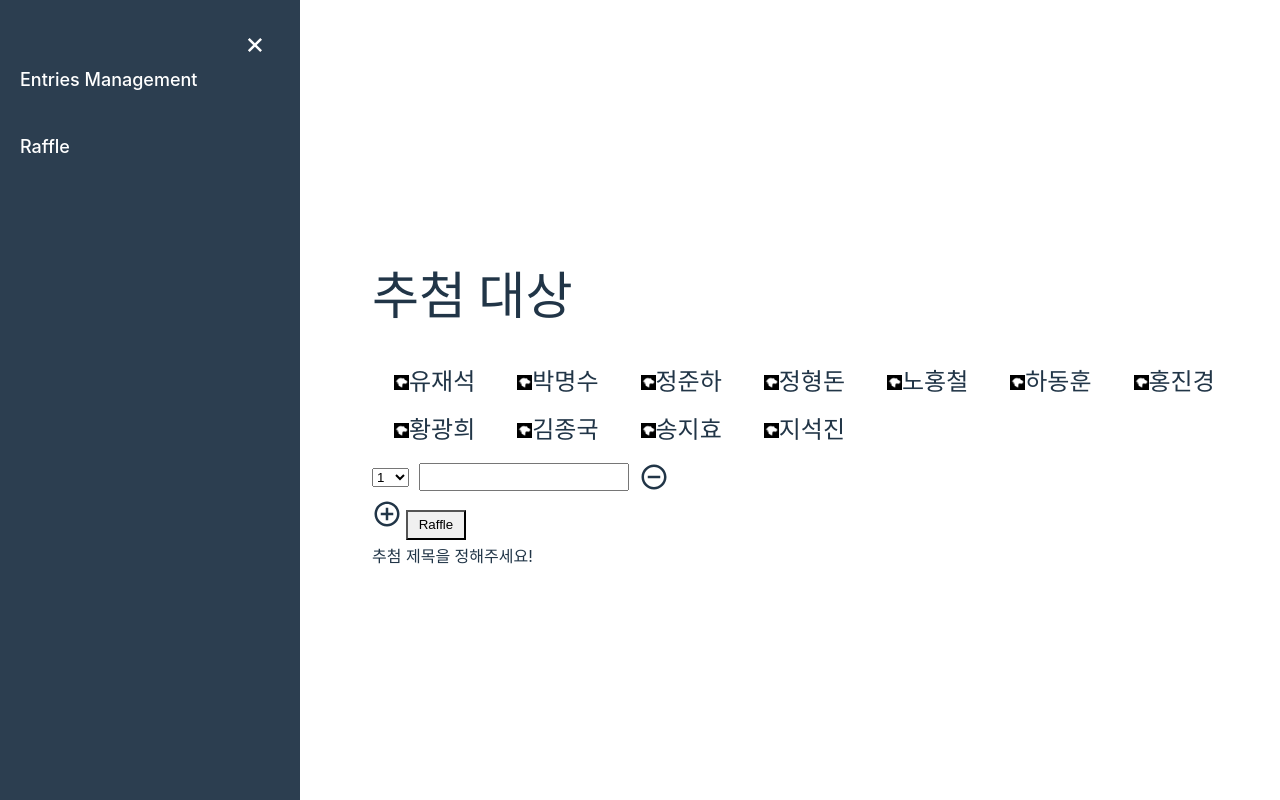
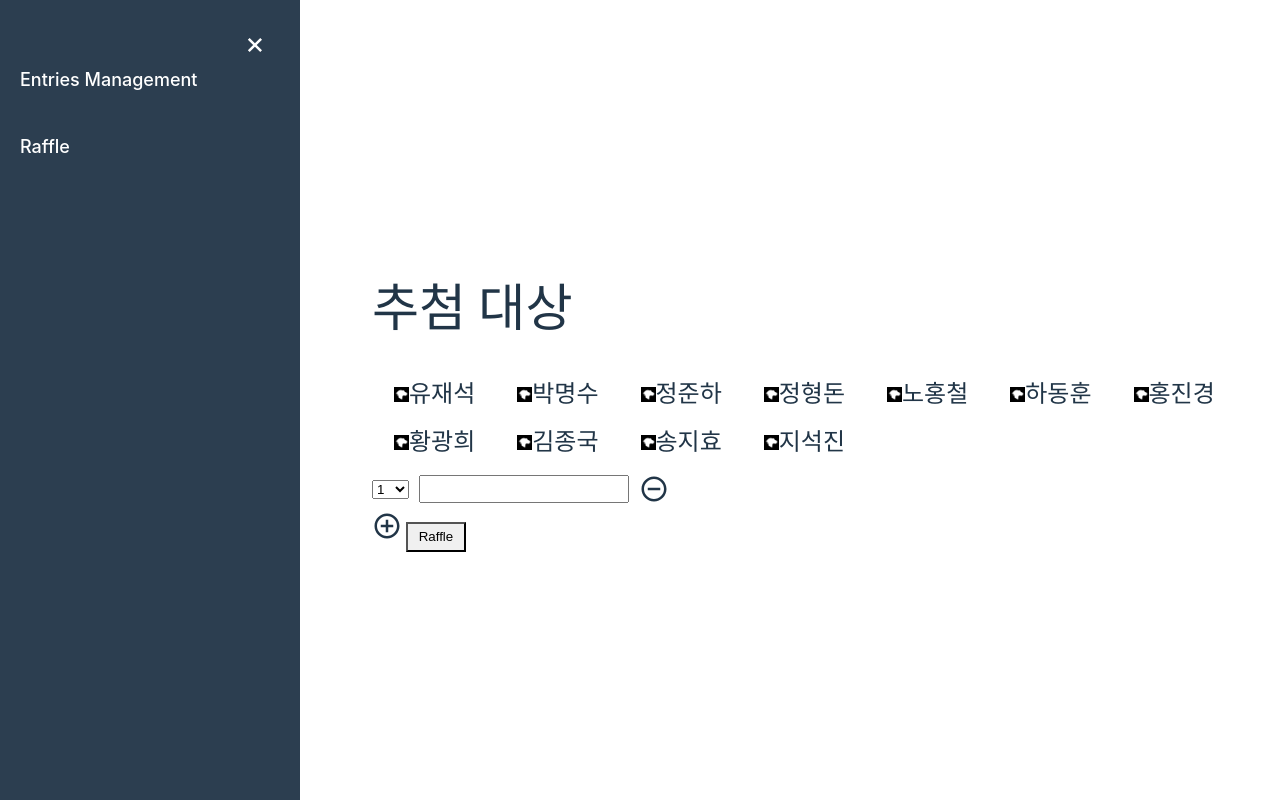
Before and after one commit to Muage/raffle, a React (Vite) app: page /raffle in a window 1280 px wide. Shown: the top 800 px of the page. Built offline with nearby package versions, Linux system fonts and the light colour scheme.

Commit message:
raffle에 사용하려던 winStatus 사용하지 않으므로 제거

```diff
--- a/src/component/Content.tsx
+++ b/src/component/Content.tsx
@@ -11,17 +11,17 @@ interface Props {
 
 // TODO: 임시 데이터로 개발 완료 시 삭제하고 useState 기본값은 []로 수정하기
 const initEntry = [
-    { id: uuid(), name: '유재석', winStatus: false },
-    { id: uuid(), name: '박명수', winStatus: false },
-    { id: uuid(), name: '정준하', winStatus: false },
-    { id: uuid(), name: '정형돈', winStatus: false },
-    { id: uuid(), name: '노홍철', winStatus: false },
-    { id: uuid(), name: '하동훈', winStatus: false },
-    { id: uuid(), name: '홍진경', winStatus: false },
-    { id: uuid(), name: '황광희', winStatus: false },
-    { id: uuid(), name: '김종국', winStatus: false },
-    { id: uuid(), name: '송지효', winStatus: false },
-    { id: uuid(), name: '지석진', winStatus: false },
+    { id: uuid(), name: '유재석' },
+    { id: uuid(), name: '박명수' },
+    { id: uuid(), name: '정준하' },
+    { id: uuid(), name: '정형돈' },
+    { id: uuid(), name: '노홍철' },
+    { id: uuid(), name: '하동훈' },
+    { id: uuid(), name: '홍진경' },
+    { id: uuid(), name: '황광희' },
+    { id: uuid(), name: '김종국' },
+    { id: uuid(), name: '송지효' },
+    { id: uuid(), name: '지석진' },
 ]
 
 const Content = ({ isNavOpen }: Props) => {
--- a/src/component/EntriesManagement.tsx
+++ b/src/component/EntriesManagement.tsx
@@ -1,4 +1,4 @@
-import { useEffect, useRef, useState } from "react"
+import { useRef, useState } from "react"
 import { BiPlusCircle } from "react-icons/bi";
 import { Entry } from "../models/Entry";
 import { v4 as uuid } from 'uuid'
@@ -22,7 +22,7 @@ const EntriesManagement = ({ entries, setEntries }: Props) => {
 
     const insertEntry = (name: string) => {
         if(name.trim() !== '') {
-            const newEntry: Entry = { id: uuid(), name: name, winStatus: false }
+            const newEntry: Entry = { id: uuid(), name: name }
             setEntries((prevEntries) => [...prevEntries, newEntry])
             setName('')
         } else {
--- a/src/component/Raffle.tsx
+++ b/src/component/Raffle.tsx
@@ -1,4 +1,4 @@
-import { useEffect, useState } from "react"
+import { useState } from "react"
 import RaffleCondition from "./RaffleCondition"
 import { RaffleInfo } from "../models/Raffle"
 import { v4 as uuid } from 'uuid'
@@ -12,6 +12,7 @@ interface Props {
 }
 
 const Raffle = ({ entries }: Props) => {
+
     const [raffleInfoList, setRaffleInfoList] = useState<RaffleInfo[]>([{ id: uuid(), title: '', winNum: 1, winners: [] }])
 
     const columns = 7
@@ -33,23 +34,28 @@ const Raffle = ({ entries }: Props) => {
     }
 
     const raffle = () => {
-        const shuffledEntries = shuffle(entries.map((entry) => entry.name)) // 참가자 이름 shuffle
-        let currentIndex = 0                                                // 현재 참가자 인덱스 추적
+        let sumWinNum = 0
+        for(let raffleInfo of raffleInfoList) {
+            sumWinNum += raffleInfo.winNum
+        }
 
-        setRaffleInfoList((prevList) => {
-            return prevList.map((raffleInfo) => {
-                const availableSlots = shuffledEntries.slice(currentIndex, currentIndex + raffleInfo.winNum)
+        if(sumWinNum <= entries.length) {
+            const shuffledEntries = shuffle(entries.map((entry) => entry.name)) // 참가자 이름 shuffle
+            let currentIndex = 0                                                // 현재 참가자 인덱스 추적
 
-                if (availableSlots.length < raffleInfo.winNum) {
-                    console.warn(`Raffle "${raffleInfo.title}"의 winNum이 참가자 수를 초과했습니다.`)
-                }
+            setRaffleInfoList((prevList) => {
+                return prevList.map((raffleInfo) => {
+                    const winners = shuffledEntries.slice(currentIndex, currentIndex + raffleInfo.winNum)
 
-                currentIndex += raffleInfo.winNum                   // 현재 인덱스를 사용한 만큼 이동
+                    currentIndex += raffleInfo.winNum           // 현재 인덱스를 사용한 만큼 이동
 
-                return { ...raffleInfo, winners: availableSlots }   // 해당 Raffle의 당첨자 설정
-
+                    return { ...raffleInfo, winners: winners }  // 해당 Raffle의 당첨자 설정
+                })
             })
-        })
+        } else {
+            // TODO: toast "당첨자 수가 추첨 대상보다 많습니다."
+            console.warn(`${sumWinNum}, ${entries.length}`)
+        }
     }
 
     const updateRaffleInfoList = (id: string, updateInfo: Partial<RaffleInfo>) => {
@@ -71,10 +77,6 @@ const Raffle = ({ entries }: Props) => {
     const removeRaffleTitle = (id: string) => {
         setRaffleInfoList((prevList) => prevList.filter((raffleInfo) => id !== raffleInfo.id))
     }
-
-    // useEffect(() => {
-    //     setEntries(entries.filter((entry) => !raffleEntry.includes(entry)))
-    // }, [raffleEntry])
 
     return (
         <>
@@ -108,14 +110,13 @@ const Raffle = ({ entries }: Props) => {
         {raffleInfoList.length > 0 && <button onClick={raffle}>Raffle</button>}
 
         {raffleInfoList.map((raffleInfo) => {
-            if(raffleInfo.title !== '' && raffleInfo.winners.length > 0) {
+            if(raffleInfo.title !== '') {
                 return <Winner key={raffleInfo.id} title={raffleInfo.title} winners={raffleInfo.winners} />
-            } else {
-                return <div>추첨 제목을 정해주세요!</div>
             }
         })}
         </>
     )
+
 }
 
 export default Raffle
--- a/src/models/Entry.ts
+++ b/src/models/Entry.ts
@@ -1,7 +1,6 @@
 interface Entry {
     id: string,
     name: string,
-    winStatus: boolean,
 }
 
 export {
```
